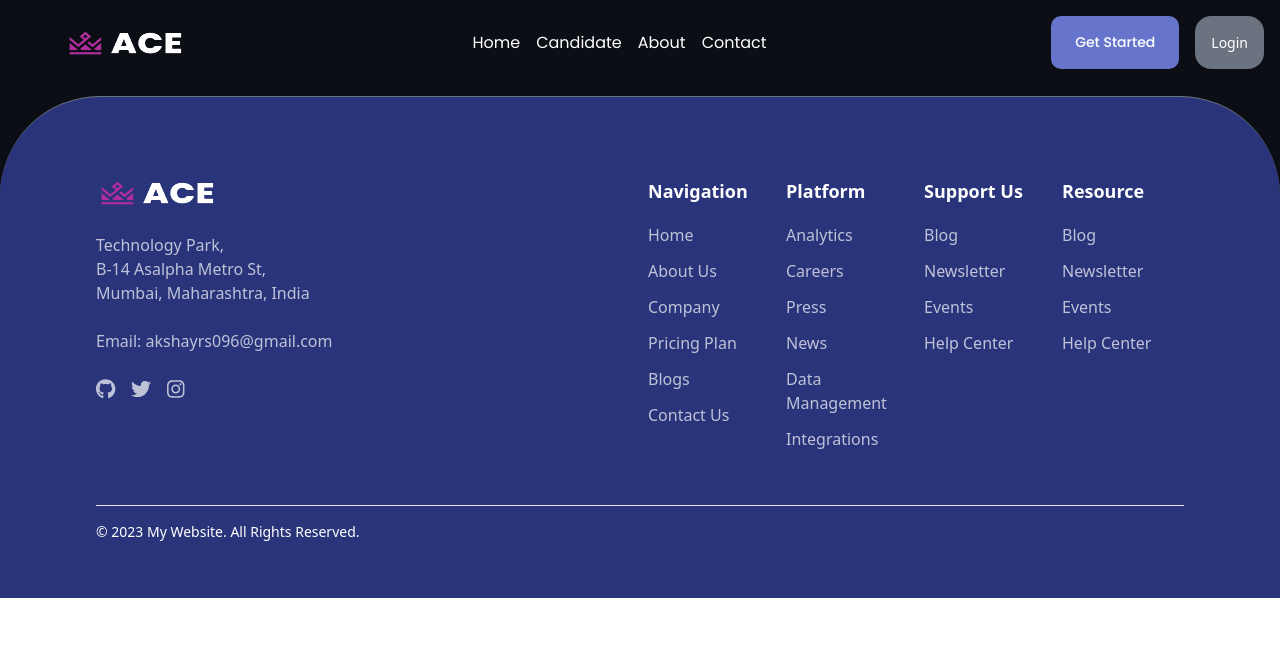
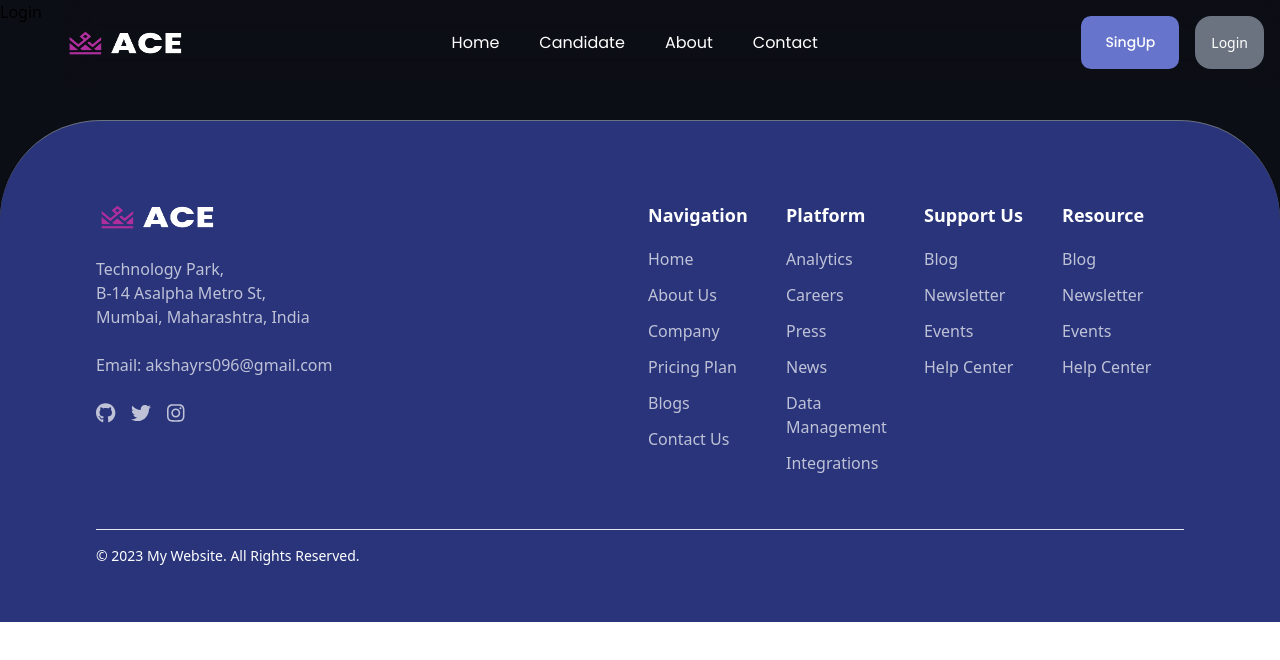
Before and after one commit to Akshay200228/StudyMonk-Task, a React (Vite) app: page /login in a window 1280 px wide. Shown: the top 660 px of the page. Built offline with nearby package versions, Linux system fonts and the light colour scheme.

Commit message:
Complete candidate section

```diff
--- a/src/App.jsx
+++ b/src/App.jsx
@@ -3,7 +3,7 @@ import styles from './style';
 import { Footer, Navbar } from './components';
 import AOS from 'aos';
 import 'aos/dist/aos.css';
-import { Contact, Candidate, Home, About } from './pages';
+import { Contact, Candidate, Home, About, Login } from './pages';
 import Preloader from './constants/Preloader';
 import { Route, Routes } from 'react-router-dom';
 import { BrowserRouter } from 'react-router-dom'
@@ -37,7 +37,7 @@ const App = () => {
           <Preloader />
         ) : (
           <>
-            <div className={`${styles.paddingX} ${styles.flexCenter}`}>
+            <div className={`w-[100vh] ${styles.paddingX} ${styles.flexCenter}`}>
               <div className={`${styles.boxWidth}`}>
                 <Navbar />
               </div>
@@ -50,6 +50,7 @@ const App = () => {
                   <Route path="/candidate" element={<Candidate />} />
                   <Route path="/about" element={<About />} />
                   <Route path="/contact" element={<Contact />} />
+                  <Route path="/login" element={<Login />} />
                 </Routes>
               </div>
             </div>
--- a/src/components/Navbar.jsx
+++ b/src/components/Navbar.jsx
@@ -27,33 +27,46 @@ const Navbar = () => {
       </Link>
       <ul className="items-center justify-end hidden space-x-4 sm:flex">
         <li>
-          <Link to="/" className='font-poppins font-normal cursor-pointer text-[16px] text-white hover:text-purple-400'>
+          <Link
+            to="/"
+            className="font-poppins font-normal cursor-pointer text-[16px] text-white hover:text-purple-400 hover:bg-gray-700 px-3 py-2 rounded-md transition-colors duration-300"
+          >
             Home
           </Link>
         </li>
         <li>
-          <Link to="/candidate" className='font-poppins font-normal cursor-pointer text-[16px] text-white hover:text-purple-400'>
+          <Link
+            to="/candidate"
+            className="font-poppins font-normal cursor-pointer text-[16px] text-white hover:text-purple-400 hover:bg-gray-700 px-3 py-2 rounded-md transition-colors duration-300"
+          >
             Candidate
           </Link>
         </li>
         <li>
-          <Link to="/about" className='font-poppins font-normal cursor-pointer text-[16px] text-white hover:text-purple-400'>
+          <Link
+            to="/about"
+            className="font-poppins font-normal cursor-pointer text-[16px] text-white hover:text-purple-400 hover:bg-gray-700 px-3 py-2 rounded-md transition-colors duration-300"
+          >
             About
           </Link>
         </li>
         <li>
-          <Link to="/contact" className='font-poppins font-normal cursor-pointer text-[16px] text-white hover:text-purple-400'>
+          <Link
+            to="/contact"
+            className="font-poppins font-normal cursor-pointer text-[16px] text-white hover:text-purple-400 hover:bg-gray-700 px-3 py-2 rounded-md transition-colors duration-300"
+          >
             Contact
           </Link>
         </li>
       </ul>
+
       <div className="hidden mr-20 space-x-4 sm:flex">
         <button
           type="button"
           className={`py-4 px-6 font-poppins font-medium text-[14px] text-white bg-purple-gradient rounded-[10px] outline-none ${animateButton ? 'animate-pulse' : ''
             }`}
         >
-          Get Started
+          SingUp
         </button>
         <button className="px-4 py-2 text-sm text-white bg-gray-500 rounded-2xl hover:bg-gray-600">
           Login
@@ -75,22 +88,22 @@ const Navbar = () => {
           <div className="mr-10 flex flex-col items-center p-6 bg-black-gradient absolute top-full right-0 mt-2 mx-4 min-w-[140px] rounded-xl sidebar">
             <ul className="flex flex-col items-start justify-end flex-1 mb-4 list-none">
               <li className='mb-2'>
-                <Link to="/" className='font-poppins font-normal cursor-pointer text-[16px] text-white'>
+                <Link to="/" className='font-poppins font-normal cursor-pointer text-[16px] text-white hover:bg-gray-700 px-3 py-2 rounded-md transition-colors duration-300'>
                   Home
                 </Link>
               </li>
               <li className='mb-2'>
-                <Link to="/candidate" className='font-poppins font-normal cursor-pointer text-[16px] text-white'>
+                <Link to="/candidate" className='font-poppins font-normal cursor-pointer text-[16px] text-white hover:bg-gray-700 px-3 py-2 rounded-md transition-colors duration-300'>
                   Candidate
                 </Link>
               </li>
               <li className='mb-2'>
-                <Link to="/about" className='font-poppins font-normal cursor-pointer text-[16px] text-white'>
+                <Link to="/about" className='font-poppins font-normal cursor-pointer text-[16px] text-white hover:bg-gray-700 px-3 py-2 rounded-md transition-colors duration-300'>
                   About
                 </Link>
               </li>
               <li>
-                <Link to="/contact" className='font-poppins font-normal cursor-pointer text-[16px] text-white'>
+                <Link to="/contact" className='font-poppins font-normal cursor-pointer text-[16px] text-white hover:bg-gray-700 px-3 py-2 rounded-md transition-colors duration-300'>
                   Contact
                 </Link>
               </li>
@@ -103,9 +116,12 @@ const Navbar = () => {
               >
                 Get Started
               </button>
+
+              <Link to="./login">
               <button className="px-8 py-2 mt-4 text-sm text-white bg-gray-500 rounded-2xl hover:bg-gray-600">
                 Login
               </button>
+              </Link>
             </div>
           </div>
         )}
--- a/src/pages/Candidate.jsx
+++ b/src/pages/Candidate.jsx
@@ -109,7 +109,7 @@ const Candidate = () => {
         >
           <button
             onClick={handleSearch}
-            className="w-full px-4 py-2 mt-2 font-bold text-white bg-[#03DAC6] rounded lg:w-auto lg:mt-0 lg:ml-2 hover:bg-[#018786] btn whitespace-nowrap"
+            className="w-full px-4 py-2 mt-2 font-bold text-white bg-[#800080] rounded lg:w-auto lg:mt-0 lg:ml-2 hover:bg-[#6674CC] btn whitespace-nowrap"
             >
             Search
           </button>
--- /dev/null
+++ b/src/pages/Login.jsx
@@ -0,0 +1,9 @@
+import React from 'react'
+
+const Login = () => {
+  return (
+    <div>Login</div>
+  )
+}
+
+export default Login
--- a/src/pages/index.js
+++ b/src/pages/index.js
@@ -2,10 +2,12 @@ import Home from "./Home";
 import Candidate from "./Candidate";
 import Contact from "./Contact";
 import About from "./About";
+import Login from "./Login";
 
 export {
     Candidate,
     Home,
     About,
     Contact,
+    Login,
 }
```
